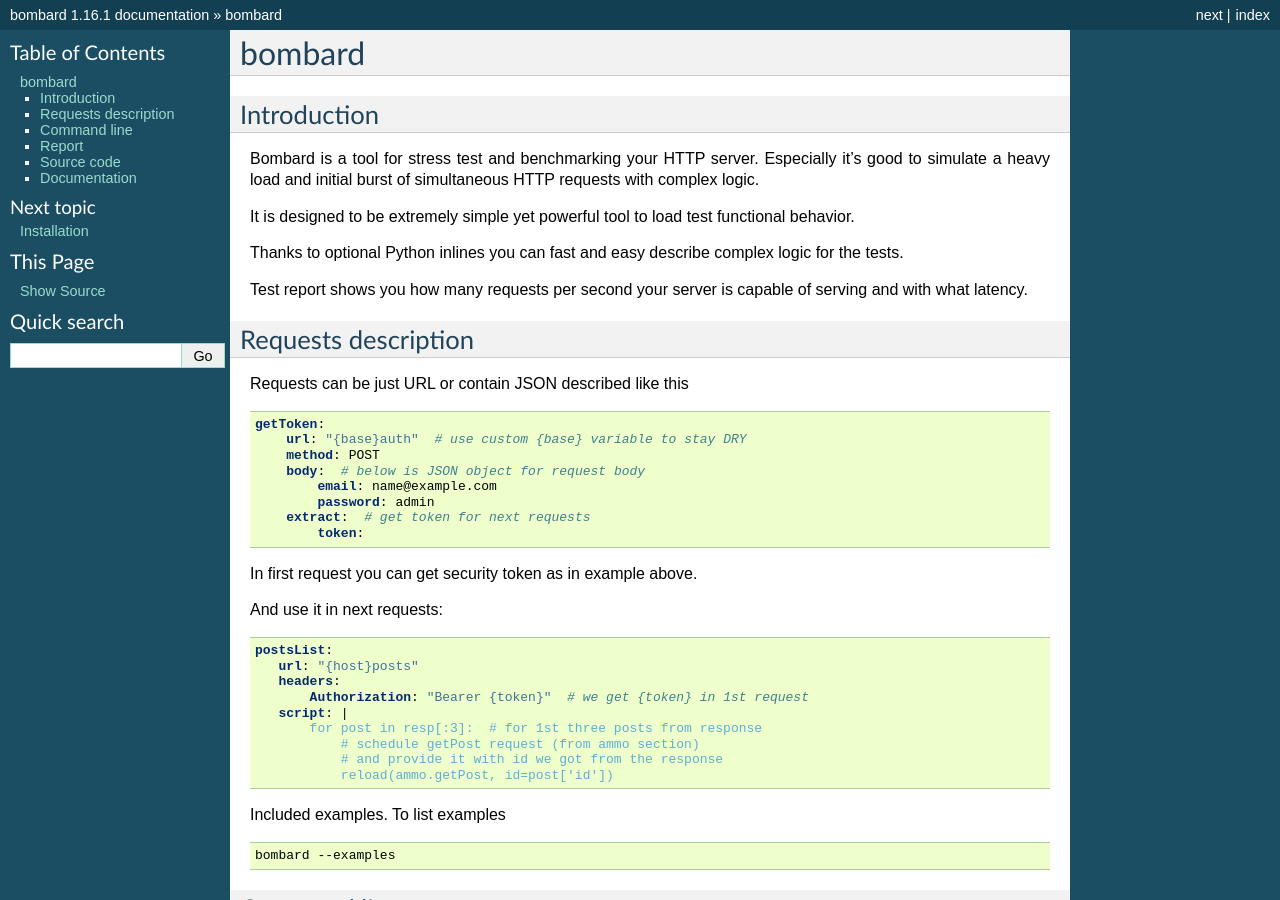
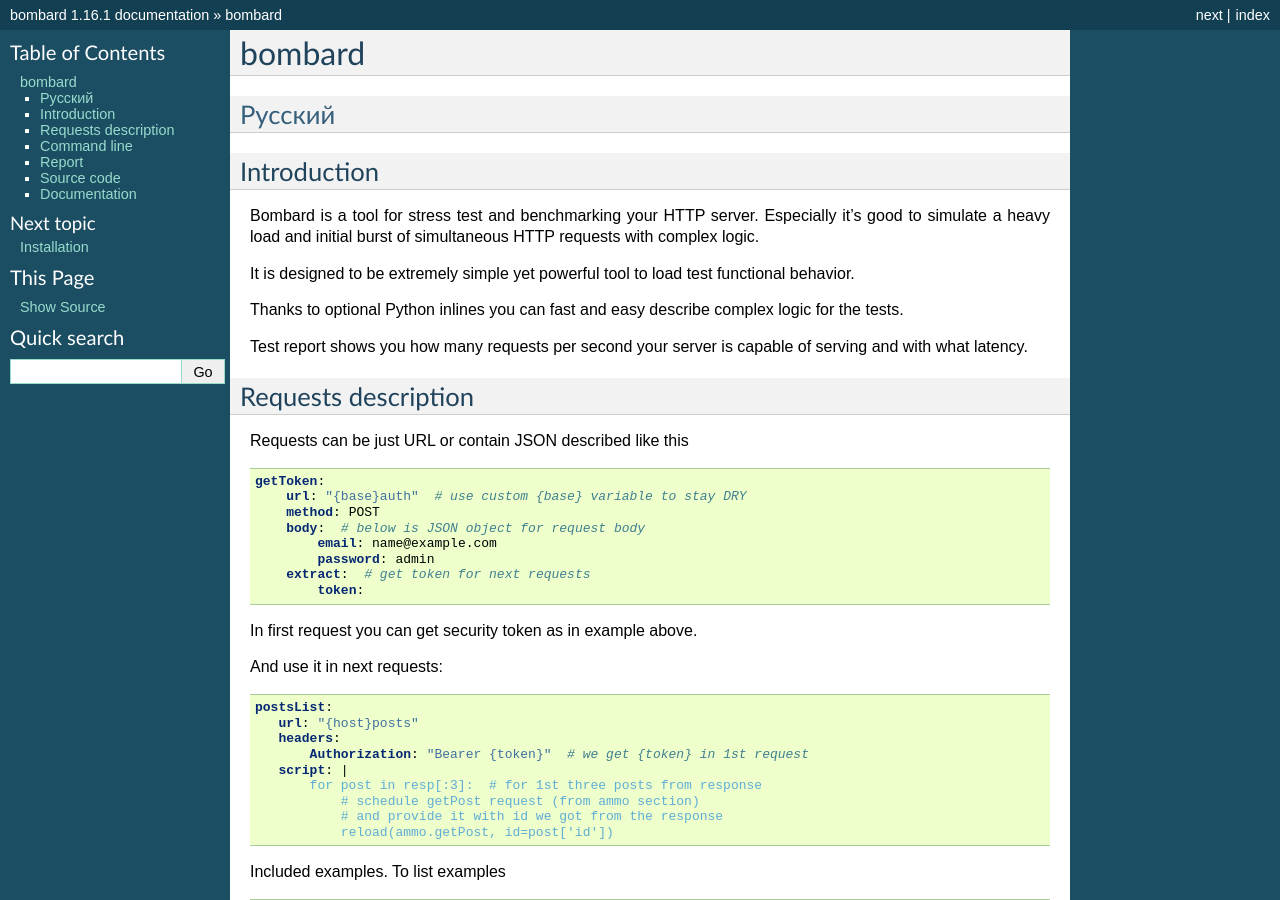
Before and after one commit to andgineer/bombard, a Sphinx documentation site: the page built from docs/index.rst, in a window 1280 px wide and 900 px high. Built offline with Sphinx 7.4.7, drawn with Linux system fonts in a browser that asks for light colours.

Commit message:
tranlation navigation

```diff
--- a/docs/index.rst
+++ b/docs/index.rst
@@ -1,5 +1,8 @@
 bombard
 =======
+
+`Русский <https://bombard.masterandrey.com/ru/latest/>`_
+--------------------------------------------------------
 
 Introduction
 ------------
@@ -78,7 +81,7 @@
 Source code
 -----------
 
-`GitHub <https://github.com/masterandrey/bombard/>`_.
+`GitHub <https://github.com/masterandrey/bombard/>`_
 
 
 Documentation
```
Also changed, not shown: 2 other files.
